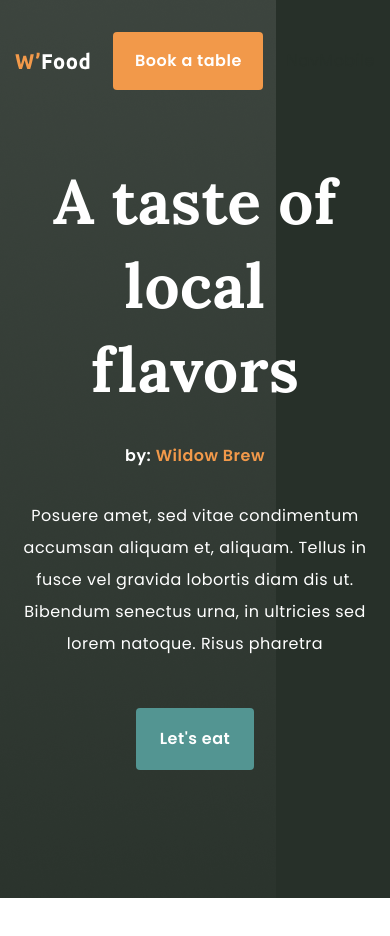
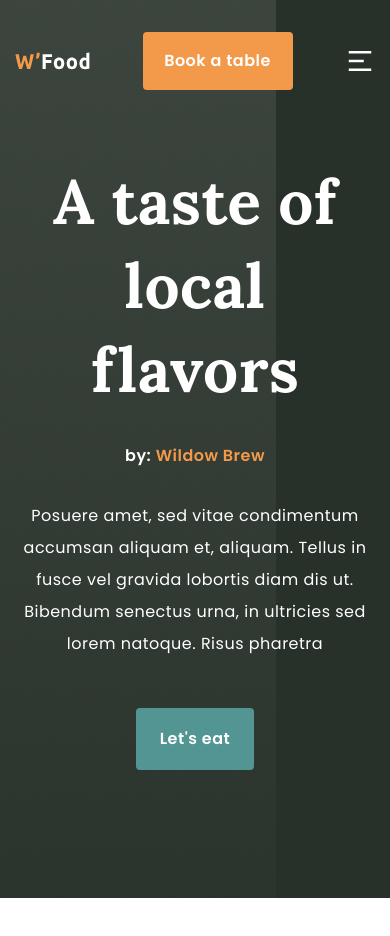
Before and after one commit to Fred-omojole/yels-restaurant-app, a Next.js app: page / in a window 390 px wide. Shown: the top 936 px of the page. Built offline with nearby package versions, Linux system fonts and the light colour scheme.

Commit message:
navmobile functionality

```diff
--- a/src/components/Header.tsx
+++ b/src/components/Header.tsx
@@ -52,7 +52,7 @@ const Header = () => {
             </Button>
           </ScrollLink>
           {/* navMobile */}
-          <NavMobile containerStyles="xl:hidden " />
+          <NavMobile containerStyles="xl:hidden" />
         </div>
       </div>
     </header>
--- a/src/components/NavMobile.tsx
+++ b/src/components/NavMobile.tsx
@@ -1,7 +1,54 @@
-import React from "react";
+"use client";
+import { useState } from "react";
+import { RiMenu2Line, RiHomeFill } from "react-icons/ri";
+import { IoCloseOutline } from "react-icons/io5";
+import { BiSolidFoodMenu } from "react-icons/bi";
+import { FaUsers, FaEnvelope } from "react-icons/fa";
+import { Link as ScrollLink } from "react-scroll";
+import Image from "next/image";
+import Link from "next/link";
+import { Button } from "./ui/button";
+
+const links = [
+  {
+    icon: <RiHomeFill />,
+    path: "home",
+    name: "home",
+    offset: 0,
+  },
+  {
+    icon: <BiSolidFoodMenu />,
+    path: "menu",
+    name: "menu",
+    offset: 0,
+  },
+  {
+    icon: <FaUsers />,
+    path: "about",
+    name: "about",
+    offset: -50,
+  },
+  {
+    icon: <FaEnvelope />,
+    path: "Contact",
+    name: "contact",
+    offset: 0,
+  },
+];
 
 const NavMobile = ({ containerStyles, iconStyles, linkStyles }) => {
-  return <div className={`${containerStyles}`}>NavMobile</div>;
+  return (
+    <div className={`${containerStyles}`}>
+      {/* {links.map((link, index) => (
+        <Link href={link.path} key={index}>
+          {link.name}
+        </Link>
+      ))} */}
+      <div>
+        <RiMenu2Line className="text-3xl text-white transition-all " />
+      </div>
+    </div>
+  );
 };
 
 export default NavMobile;
```
